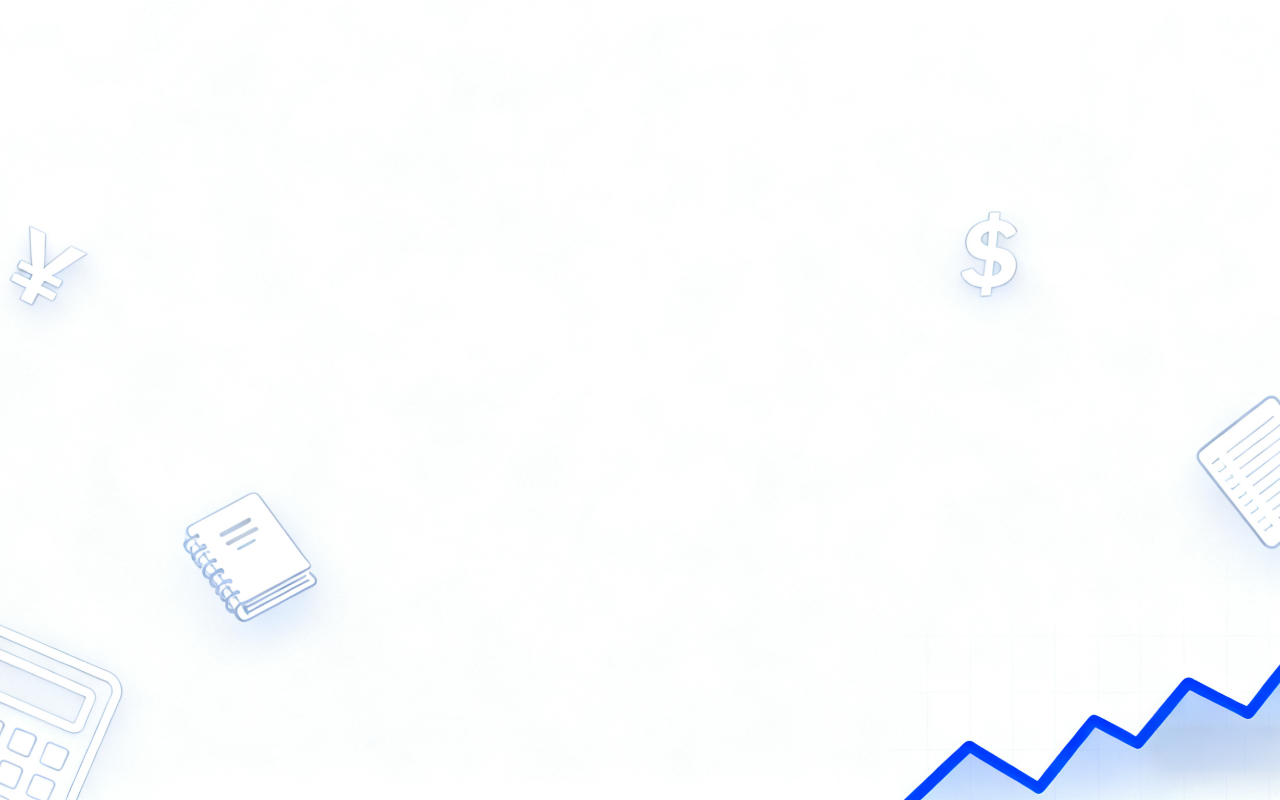
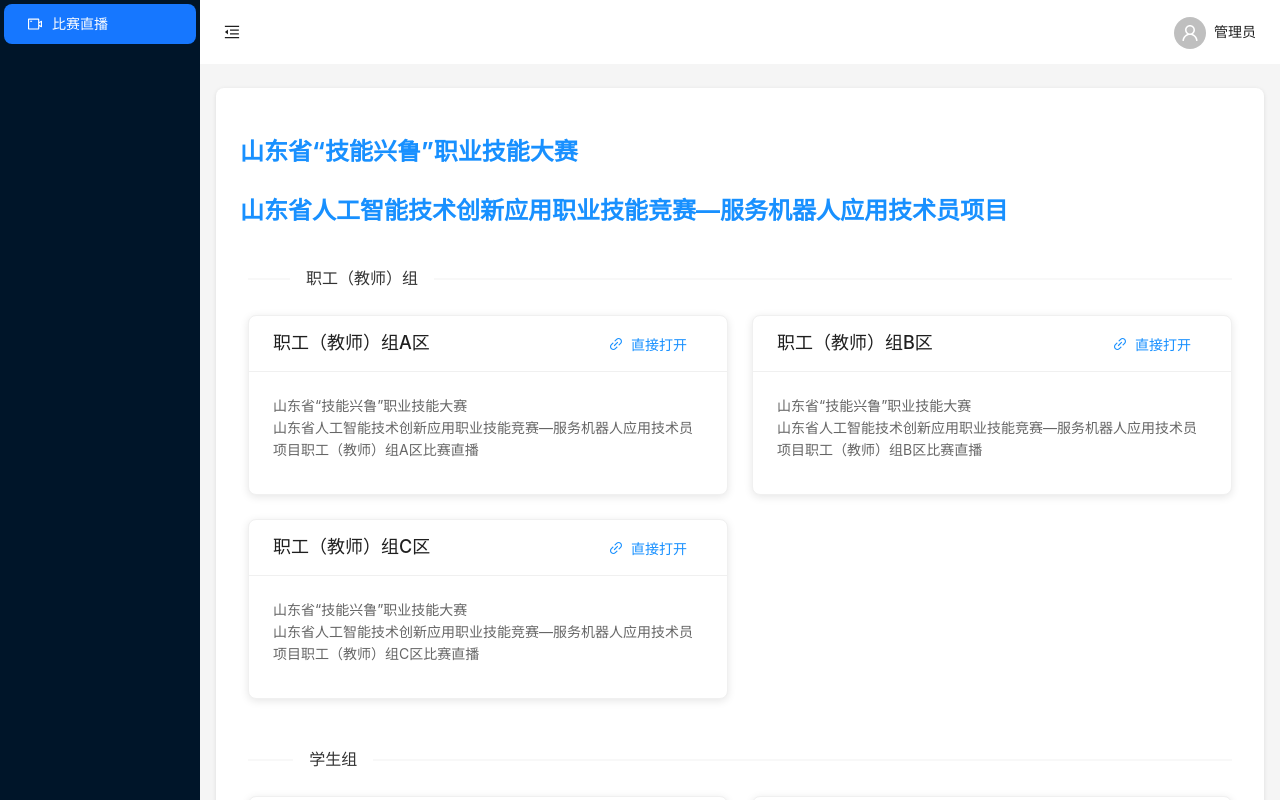
Before and after one commit to Rigelt1/FinAcc_ProMatch, a React (Create React App) app: page /test in a window 1280 px wide. Before the commit this address had no page. Shown: the top 800 px of the page. Built offline with nearby package versions, Linux system fonts and the light colour scheme; the HTML template or start-up script is replaced by a standard one.

Commit message:
fix(src/test):Tesing page's adding

```diff
--- a/src/App.tsx
+++ b/src/App.tsx
@@ -2,6 +2,7 @@ import { BrowserRouter as Router, Routes, Route, Navigate } from 'react-router-d
 import LoginPage from './pages/LoginPage';
 import RobotAppTechBroadcastPage from './pages/RobotAppTechBroadcastPage';
 import RMSBroadcastPage from './pages/RMSBroadcastPage';
+import TestRunningPage from './pages/TestRunningPage';
 
 function App() {
   return (
@@ -18,6 +19,7 @@ function App() {
           <Route path="/login" element={<LoginPage />} />
           <Route path="/robotapptechbroadcast" element={<RobotAppTechBroadcastPage />} />
           <Route path="/rmsbroadcast" element={<RMSBroadcastPage />} />
+          <Route path="/test" element={<TestRunningPage />} />
         </Routes>
       </div>
     </Router>
--- a/src/pages/LoginPage.tsx
+++ b/src/pages/LoginPage.tsx
@@ -11,17 +11,22 @@ const LoginPage: React.FC = () => {
     { username: 'rmsadmin1', password: 'p@ssword123' },
     { username: 'ratadmin1', password: 'p@ssword456' },
     { username: 'admin1', password: 'admin123' },
-    { username: 'admin2', password: 'admin456' }
+    { username: 'admin2', password: 'admin456' },
+    { username: 'testmodel', password: 'test123' }
   ];
 
   const onFinish = (values: { username: string; password: string }) => {
     setLoading(true);
     const { username, password } = values;
-    let comModel = false;
+    let comModel = 0;
     if(username === 'rmsadmin1' || username === 'admin1') {
-          comModel = true;
-        }else{
-          comModel = false;
+          comModel = 0;
+        }
+        else if(username === 'testmodel'){
+          comModel = 2;
+        }
+        else{
+          comModel = 1;
         }
     // 模拟登录验证
     setTimeout(() => {
@@ -29,12 +34,15 @@ const LoginPage: React.FC = () => {
         cred => cred.username === username && cred.password === password
       );
 
-      if (isValid && comModel) {
+      if (isValid && comModel === 1) {
         message.success('登录成功!');
         navigate('/robotapptechbroadcast');
-      } else if(isValid && !comModel){
+      } else if(isValid && comModel === 0){
           message.success('登录成功!');
           navigate('/rmsbroadcast');
+      }else if(isValid && comModel === 2){
+          message.success('登录成功!');
+          navigate('/test');
       }else {
         message.error('用户名或密码错误');
       }
--- /dev/null
+++ b/src/pages/TestRunningPage.tsx
@@ -0,0 +1,214 @@
+import React, { useState } from 'react';
+import { Card, Button, Divider } from 'antd';
+import { LinkOutlined, VideoCameraOutlined } from '@ant-design/icons';
+import NavigationLayout from '../components/NavigationLayout';
+import { Link } from 'react-router-dom';
+
+const TestRunningPage: React.FC = () => {
+  const [expandedCards, setExpandedCards] = useState<Record<string, boolean>>({});
+
+  // 比赛链接数据
+  const matchLinks = [
+    {
+      title: '职工（教师）组A区',
+      description: '山东省“技能兴鲁”职业技能大赛',
+      description1:'山东省人工智能技术创新应用职业技能竞赛—服务机器人应用技术员项目职工（教师）组A区比赛直播',
+      url: 'https://meeting.tencent.com/dm/v1esv8pSJ3jg',
+      group:"2"
+    },
+    {
+      title: '职工（教师）组B区',
+      description: '山东省“技能兴鲁”职业技能大赛',
+      description1:'山东省人工智能技术创新应用职业技能竞赛—服务机器人应用技术员项目职工（教师）组B区比赛直播',
+      url: 'https://meeting.tencent.com/dm/FxDyUgpQ4GZl',
+      group:"2"
+    },
+    {
+      title: '职工（教师）组C区',
+      description: '山东省“技能兴鲁”职业技能大赛',
+      description1:'山东省人工智能技术创新应用职业技能竞赛—服务机器人应用技术员项目职工（教师）组C区比赛直播',
+      url: 'https://meeting.tencent.com/dm/wquBn9i32vYU',
+      group:"2"
+    },
+    {
+      title: '学生组A区',
+      description: '山东省“技能兴鲁”职业技能大赛',
+      description1:'山东省人工智能技术创新应用职业技能竞赛—服务机器人应用技术员项目学生组A区比赛直播',
+      url: 'https://meeting.tencent.com/dm/deIiR5eGgCJv',
+      group:"3"
+    },
+    {
+      title: '学生组B区',
+      description: '山东省“技能兴鲁”职业技能大赛',
+      description1:'山东省人工智能技术创新应用职业技能竞赛—服务机器人应用技术员项目学生组B区比赛直播',
+      url: 'https://meeting.tencent.com/dm/hROwIYyVX5Nn',
+      group:"3"
+    },
+    {
+      title: '学生组C区',
+      description: '山东省“技能兴鲁”职业技能大赛',
+      description1:'山东省人工智能技术创新应用职业技能竞赛—服务机器人应用技术员项目学生组C区比赛直播',
+      url: 'https://meeting.tencent.com/dm/I5j8PtVe5V9i',
+      group:"3"
+    },
+    {
+      title: '裁判现场',
+      description: '山东省“技能兴鲁”职业技能大赛',
+      description1:'山东省人工智能技术创新应用职业技能竞赛—服务机器人应用技术员项目裁判现场',
+      url: 'https://meeting.tencent.com/dm/I08ov38ixlGP',
+      group:"4"
+    }
+  ];
+
+  const handleLinkClick = (url: string) => {
+    const newState: Record<string, boolean> = {};
+    newState[url] = !expandedCards[url];
+    setExpandedCards(newState);
+  };
+
+  return (
+    <NavigationLayout
+      menuItems={[
+        {
+          key: '1',
+          icon: <VideoCameraOutlined />,
+          label: <Link to='/robotapptechbroadcast'>比赛直播</Link>,
+        },
+      ]}
+      defaultSelectedKey="1"
+    >
+      <div
+        style={{
+          margin: '24px 16px',
+          padding: '24px',
+          background: '#fff',
+          borderRadius: '8px',
+          boxShadow: '0 1px 4px rgba(0, 0, 0, 0.1)'
+        }}
+      >
+          <h2 style={{ fontSize: '24px', marginBottom: '24px', color: '#1890ff' }}>山东省“技能兴鲁”职业技能大赛</h2>
+          <h2 style={{ fontSize: '24px', marginBottom: '24px', color: '#1890ff' }}>山东省人工智能技术创新应用职业技能竞赛—服务机器人应用技术员项目</h2>
+          {['1', '2', '3', '4'].map((group) => {
+            const groupLinks = matchLinks.filter(link => link.group === group);
+            if (groupLinks.length === 0) return null;
+            let groupTitle = '';
+            switch (group) {
+              case '1':
+                groupTitle = '开幕式';
+                break;
+              case '2':
+                groupTitle = '职工（教师）组';
+                break;
+              case '3':
+                groupTitle = '学生组';
+                break;
+              case '4':
+                groupTitle = '裁判组';
+                break;
+              default:
+                break;
+              }
+
+            return (
+              <div key={group} style={{ marginBottom: '32px' }}>
+                <div style={{
+                  display: 'grid',
+                  gridTemplateColumns: 'repeat(auto-fill, minmax(320px, 1fr))',
+                  gap: 24,
+                  padding: '0 8px'
+                }}>
+                  <Divider
+                    style={{ gridColumn: '1 / -1', color: '#333', marginBottom: '0px' }}
+                    orientation="left"
+                  >
+                    {groupTitle}
+                  </Divider>
+                  {groupLinks.map((link) => (
+                    <Card
+                      key={link.url}
+                      title={<div style={{
+                        fontSize: '18px',
+                        fontWeight: 500,
+                        whiteSpace: 'nowrap',
+                        overflow: 'hidden',
+                        textOverflow: 'ellipsis'
+                      }}>{link.title}</div>}
+                      extra={
+                        <Button
+                          type="link"
+                          icon={<LinkOutlined />}
+                          onClick={(e) => {
+                            e.stopPropagation();
+                            window.open(link.url, '_blank');
+                          }}
+                          style={{ color: '#1890ff' }}
+                        >
+                          直接打开
+                        </Button>
+                      }
+                      style={{
+                        width: group === "1" ? '430px' : '100%',
+                        borderRadius: '8px',
+                        boxShadow: '0 2px 8px rgba(0, 0, 0, 0.1)',
+                        transition: 'all 0.3s ease',
+                        height: expandedCards[link.url] ? '265px' : '180px',
+                        overflow: 'hidden'
+                      }}
+                      hoverable
+                      onClick={() => handleLinkClick(link.url)}
+                    >
+                      <div style={{
+                        height: expandedCards[link.url] ? 'auto' : 'calc(100% - 56px)',
+                        overflow: 'hidden'
+                      }}>
+                        <p style={{
+                          color: '#666',
+                          marginTop: '0px',
+                          marginBottom: '0px',
+                          display: '-webkit-box',
+                          WebkitLineClamp: 3,
+                          WebkitBoxOrient: 'vertical',
+                          overflow: 'hidden'
+                        }}>{link.description}</p>
+                        <p style={{
+                          color: '#666',
+                          marginTop: '0px',
+                          display: '-webkit-box',
+                          WebkitLineClamp: 3,
+                          WebkitBoxOrient: 'vertical',
+                          overflow: 'hidden'
+                        }}>{link.description1}</p>
+                      </div>
+                      {expandedCards[link.url] && (
+                        <div style={{
+                          marginTop: '16px',
+                          padding: '12px',
+                          background: '#f5f9ff',
+                          borderRadius: '6px',
+                          border: '1px solid #e6f7ff'
+                        }}>
+                          <Button
+                            type="primary"
+                            onClick={(e) => {
+                              e.stopPropagation();
+                              window.open(link.url, '_blank');
+                            }}
+                            style={{
+                              width: '100%'
+                            }}
+                          >
+                            前往观看
+                          </Button>
+                        </div>
+                      )}
+                    </Card>
+                  ))}
+                </div>
+              </div>
+            )})}
+      </div>
+    </NavigationLayout>
+  );
+};
+
+export default TestRunningPage;
```
